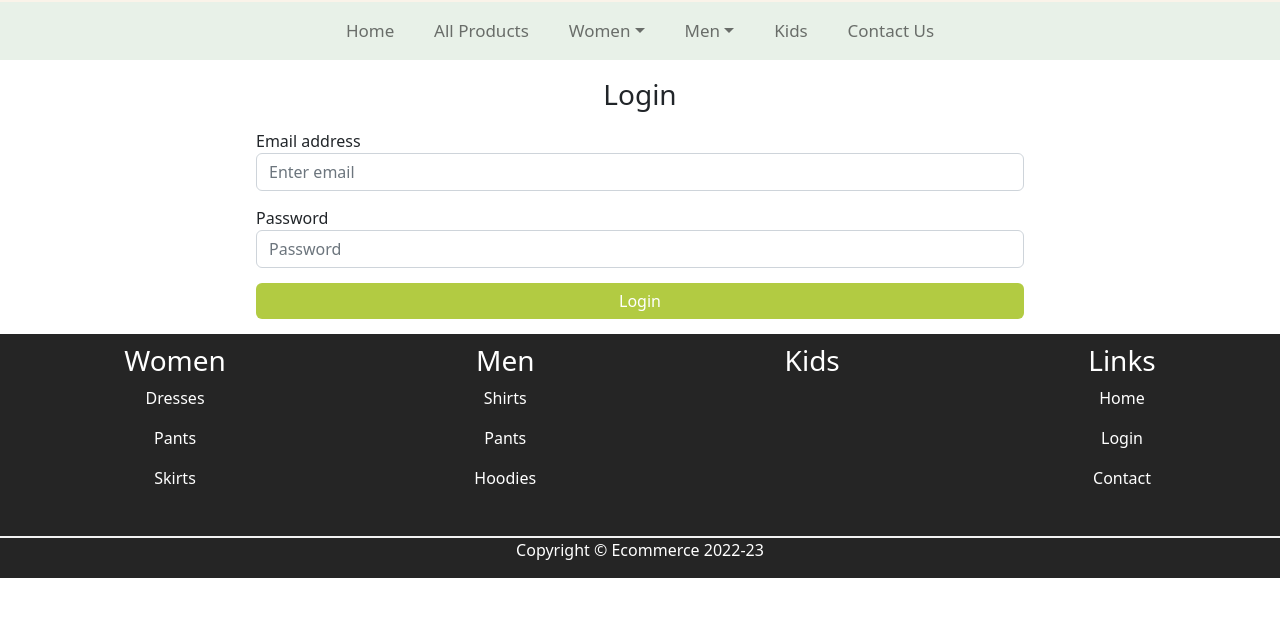
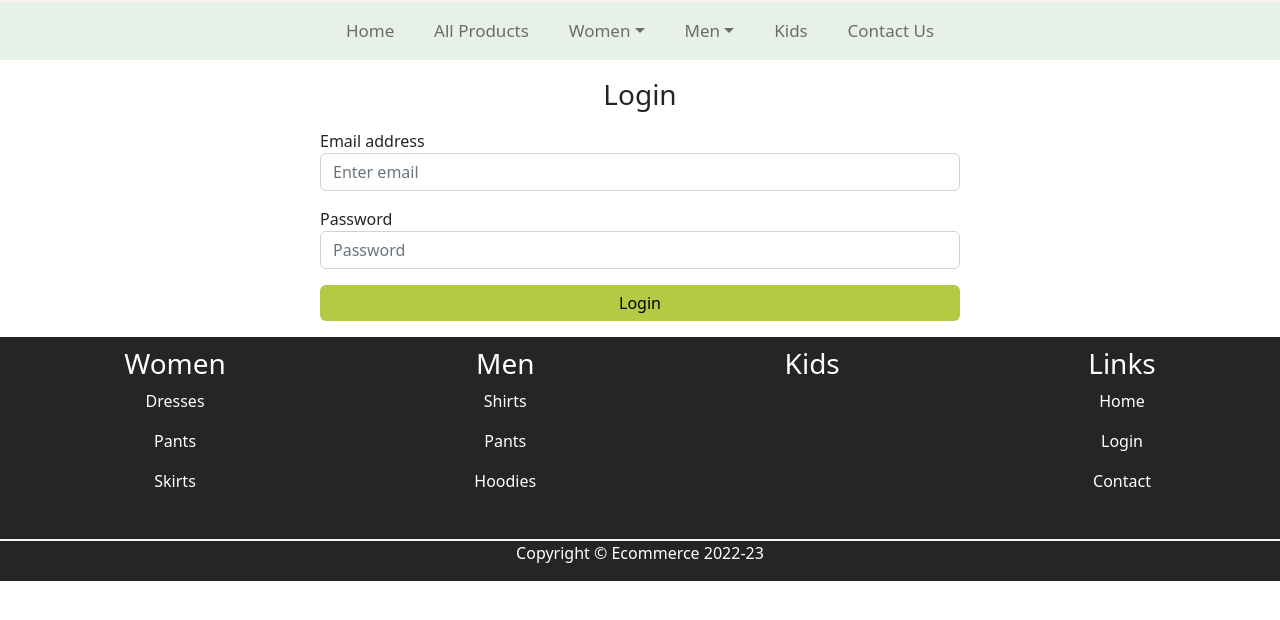
Before and after one commit to eklavyabhargava/ecommerce-webapp, a plain HTML site: page login.html in a window 1280 px wide. Shown: the part 58-678 px from the top of the page. Drawn offline with nearby package versions, Linux system fonts and the light colour scheme; a web font is replaced by a local one.

Commit message:
Update login.html

```diff
--- a/login.html
+++ b/login.html
@@ -11,11 +11,13 @@
     <link rel="stylesheet" type="text/css" href="./css/style.css">
     <style>
         form {
-            margin: auto 20%;
-            width: 60%;
+            width: 50%;
         }
-        .form-group, .btn {
-            margin: 0 auto 15px auto;
+
+        @media screen and (max-width:940px){
+            form {
+                width: 80%;
+            }
         }
     </style>
 	<!--JavaScript-->
@@ -83,16 +85,16 @@
 
     <!--login form-->
     <h3 style="text-align: center; margin: 18px;">Login</h3>
-    <form>
-        <div class="form-group">
-          <label for="exampleInputEmail1">Email address</label>
-          <input type="email" class="form-control" id="exampleInputEmail1" aria-describedby="emailHelp" placeholder="Enter email">
+    <form class="mx-auto">
+        <div class="form-group mb-3">
+          <label>Email address</label>
+          <input type="email" class="form-control" placeholder="Enter email">
         </div>
-        <div class="form-group">
-          <label for="exampleInputPassword1">Password</label>
-          <input type="password" class="form-control" id="exampleInputPassword1" placeholder="Password">
+        <div class="form-group mb-3">
+          <label>Password</label>
+          <input type="password" class="form-control" placeholder="Password">
         </div>
-        <button type="submit" class="btn btn-primary btn-md btn-block" style="width: 100%; background-color: rgb(178, 203, 66); border: none;" onclick="authenticate()">Login</button>
+        <button type="submit" class="btn btn-primary btn-md btn-block mb-3" style="width: 100%; color: black; background-color: rgb(178, 203, 66); border: none;" onclick="authenticate()">Login</button>
     </form>
 
     <!--footer of the page-->
```
